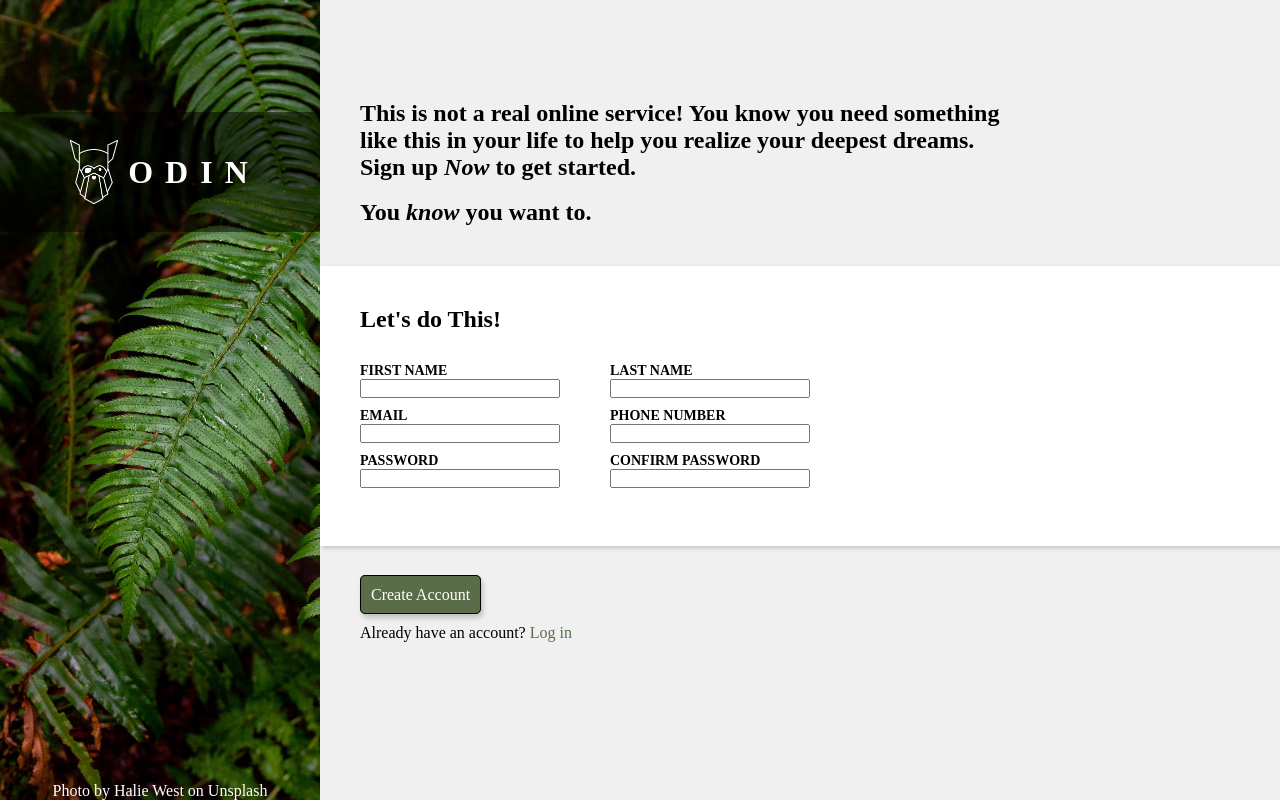
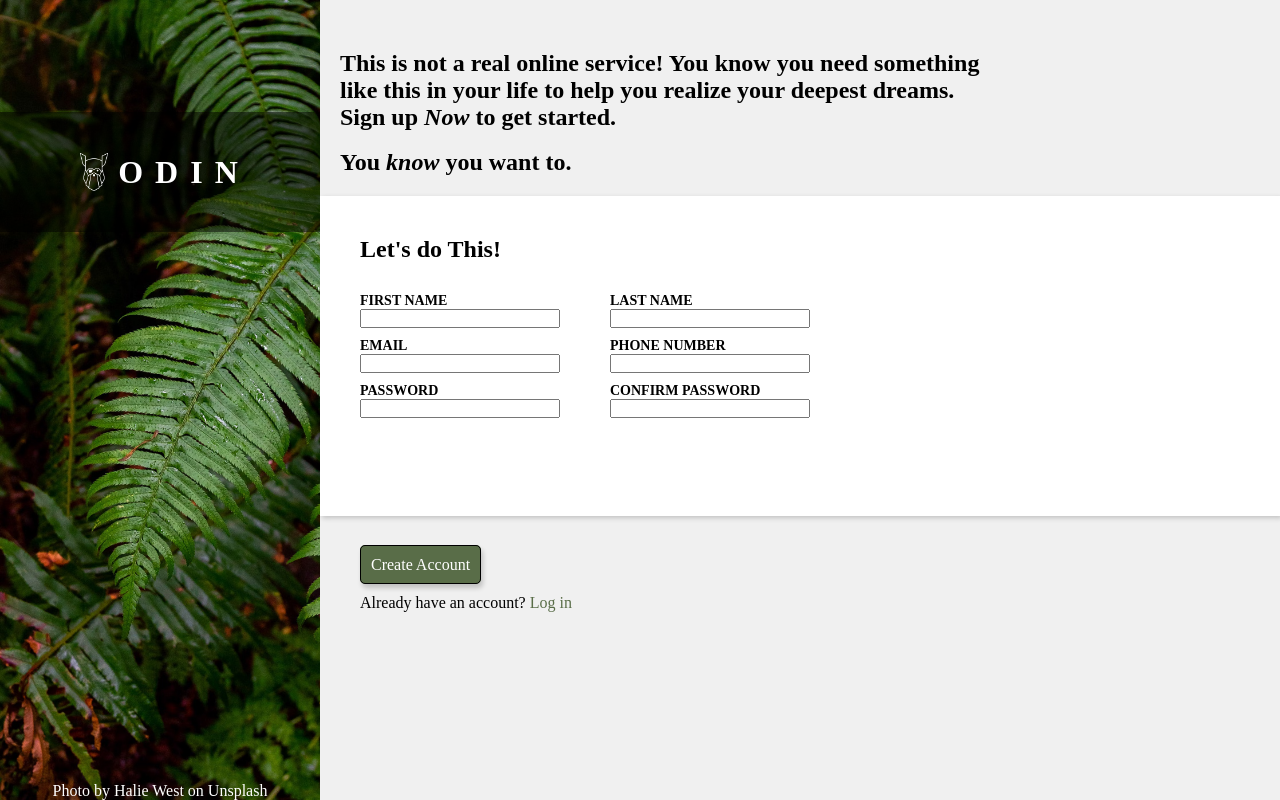
Before and after one commit to hangodek/login_project, a plain HTML site: page index.html in a window 1280 px wide. Drawn offline with Linux system fonts and the light colour scheme.

Commit message:
Fix some error on the image path and css height problem

```diff
--- a/styles.css
+++ b/styles.css
@@ -1,6 +1,7 @@
 * {
     margin: 0;
     padding: 0;
+    box-sizing: border-box;
 }
 
 body, html {
@@ -14,7 +15,7 @@ body {
 .left {
     height: 100%;
     width: 25%;
-    background-image: url(/images/background1.avif);
+    background-image: url(./images/background1.avif);
     background-size: cover;
     display: flex;
     flex-direction: column;
@@ -53,14 +54,14 @@ body {
 }
 
 .top-section {
-    padding: 40px;
-    margin-top: 60px;
+    padding: 20px;
+    margin-top: 30px;
 }
 
 /* */
 
 .middle-section {
-    height: 25%;
+    height: 40%;
     padding: 40px;
     background-color: white;
     box-shadow: 2px 2px 5px rgba(0, 0, 0, 20%);
@@ -90,6 +91,7 @@ body {
 
 .bottom-section {
     padding: 40px;
+    height: 25%;
 }
 
 .bottom-section > a {
```
Also changed, not shown: index.html (+1 -0 lines).
